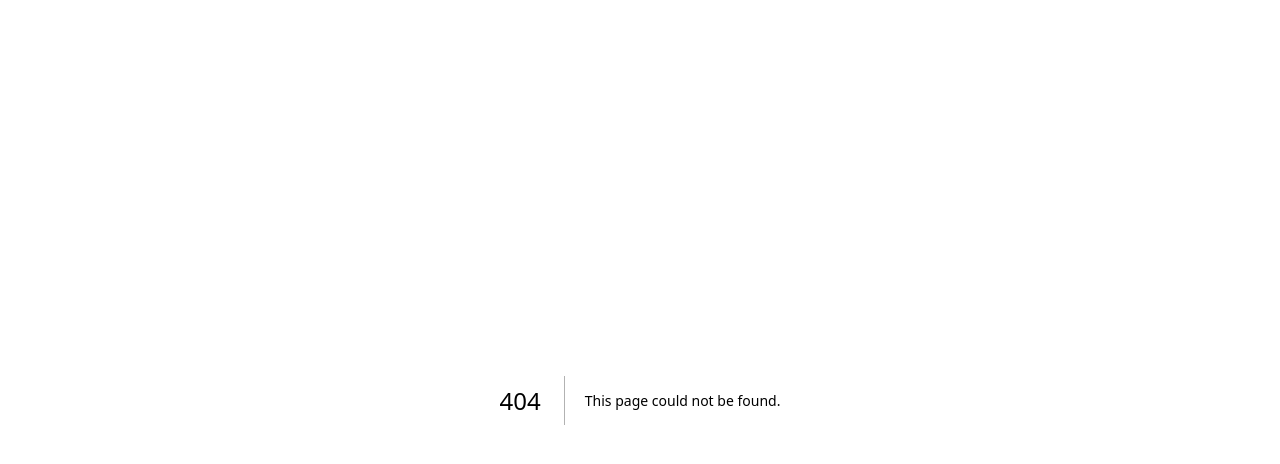
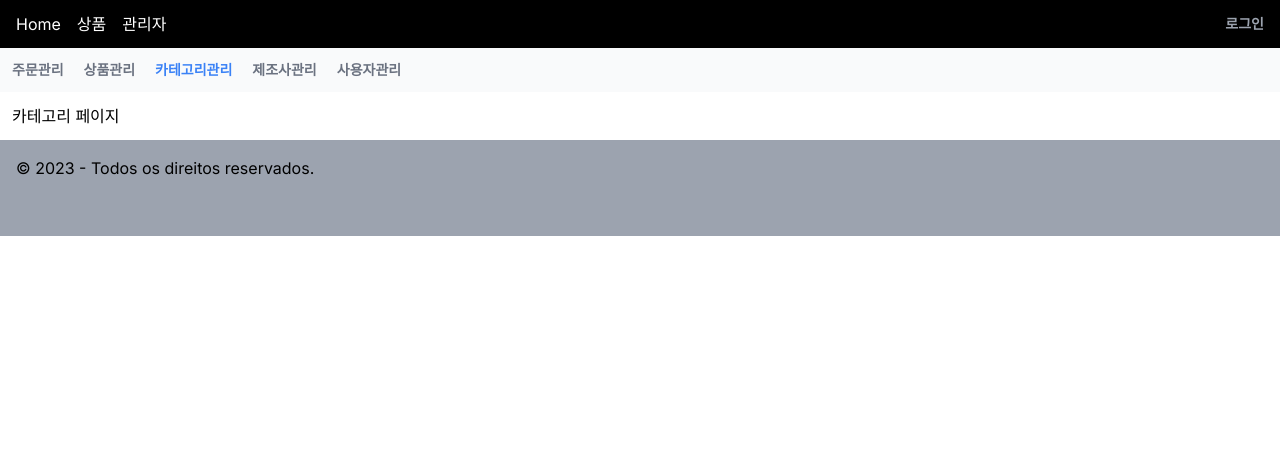
Before and after one commit to dbaudwns20/Daesungnipple, a Next.js app: page /management/categories in a window 1280 px wide. Before the commit this address had no page. Shown: the top 464 px of the page. Built offline with nearby package versions, Linux system fonts and the light colour scheme; no server answers.

Commit message:
관리자용 페이지 레이아웃 하위 페이지 추가

```diff
--- /dev/null
+++ b/src/app/(shop)/management/categories/page.tsx
@@ -0,0 +1,3 @@
+export default function CategoriesPage() {
+  return <h1>카테고리 페이지</h1>;
+}
--- /dev/null
+++ b/src/app/(shop)/management/layout.tsx
@@ -0,0 +1,41 @@
+"use client";
+
+import { usePathname } from "next/navigation";
+import Link from "next/link";
+
+const NavLinks = [
+  { name: "주문관리", href: "/management/orders" },
+  { name: "상품관리", href: "/management/products" },
+  { name: "카테고리관리", href: "/management/categories" },
+  { name: "제조사관리", href: "/management/manufacturers" },
+  { name: "사용자관리", href: "/management/users" },
+];
+
+export default function ManagementLayout(
+  props: Readonly<{
+    children: React.ReactNode;
+  }>,
+) {
+  const pathname = usePathname();
+
+  return (
+    <main>
+      <nav className="flex w-full items-start gap-5 bg-gray-50 p-3 text-sm font-bold">
+        {NavLinks.map((link) => {
+          const isActive = pathname.startsWith(link.href);
+
+          return (
+            <Link
+              className={`${isActive ? "text-blue-500" : "text-gray-500"} hover:text-blue-400`}
+              href={link.href}
+              key={link.name}
+            >
+              {link.name}
+            </Link>
+          );
+        })}
+      </nav>
+      <section className="p-3">{props.children}</section>
+    </main>
+  );
+}
--- /dev/null
+++ b/src/app/(shop)/management/manufacturers/page.tsx
@@ -0,0 +1,3 @@
+export default function ManufacturesPage() {
+  return <h1>제조사 페이지</h1>;
+}
--- /dev/null
+++ b/src/app/(shop)/management/orders/page.tsx
@@ -0,0 +1,7 @@
+export default function OrdersPage() {
+  return (
+    <div>
+      <h1>주문 페이지</h1>
+    </div>
+  );
+}
--- /dev/null
+++ b/src/app/(shop)/management/page.tsx
@@ -0,0 +1,14 @@
+"use client";
+
+import { useEffect } from "react";
+import { useRouter } from "next/navigation";
+
+export default function ManagementPage() {
+  const router = useRouter();
+
+  useEffect(() => {
+    router.replace("/management/orders");
+  });
+
+  return null;
+}
--- /dev/null
+++ b/src/app/(shop)/management/products/page.tsx
@@ -0,0 +1,3 @@
+export default function ProductsPage() {
+  return <h1>상품 페이지</h1>;
+}
--- /dev/null
+++ b/src/app/(shop)/management/users/page.tsx
@@ -0,0 +1,3 @@
+export default function UsersPage() {
+  return <h1>사용자 페이지</h1>;
+}
--- a/src/components/header/header.tsx
+++ b/src/components/header/header.tsx
@@ -17,6 +17,7 @@ export default function MainHeader(props: HeaderProps) {
       <div className="inline-flex gap-4 text-white">
         <Link href="/">Home</Link>
         <Link href="/products">상품</Link>
+        <Link href="/management">관리자</Link>
       </div>
       <div className="flex gap-2">
         {session ? (
```
